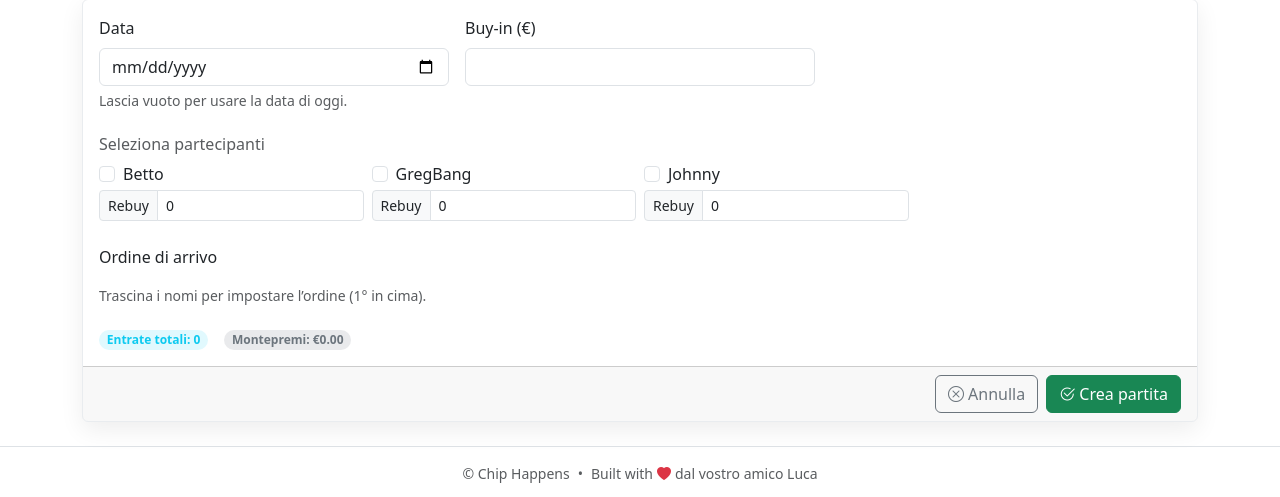
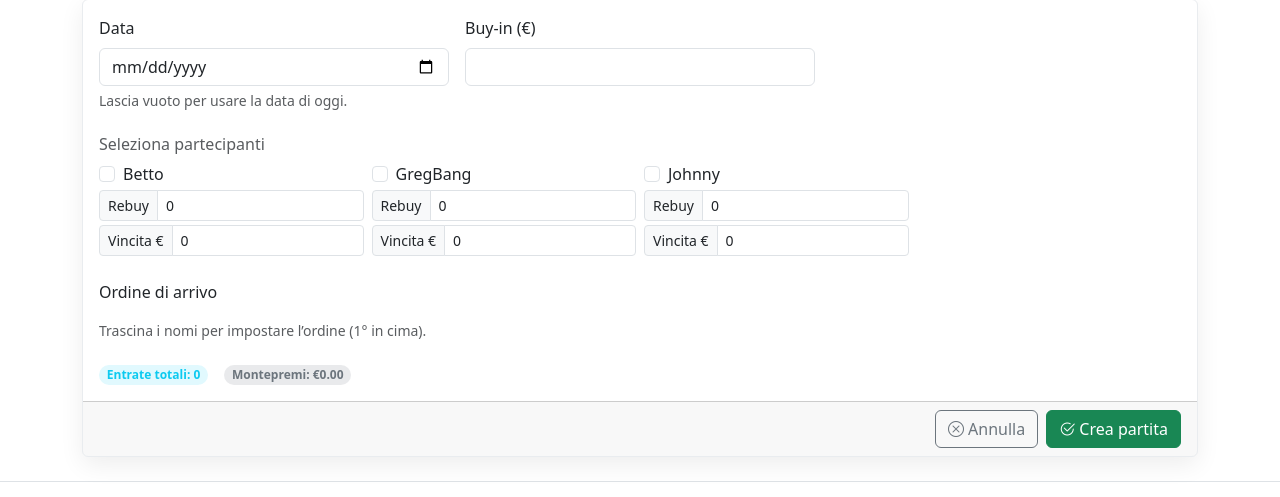
Before and after one commit to lucadenegri-dev/chiphappens, a Flask app: page /games/new in a window 1280 px wide. Shown: the part 127-624 px from the top of the page. Run offline with Flask 3, Linux system fonts and the light colour scheme; the visitor is signed in with stand-in values (Sample User, id 1).

Commit message:
Add manual prize input for participants
Added a manual prize input field for each participant.

```diff
--- a/templates/game_new.html
+++ b/templates/game_new.html
@@ -29,6 +29,11 @@
             <div class="input-group input-group-sm mt-1">
               <span class="input-group-text">Rebuy</span>
               <input type="number" class="form-control" name="rebuy_{{pid}}" value="0" min="0" step="1">
+            </div>
+            <!-- NUOVO: campo per la vincita manuale -->
+            <div class="input-group input-group-sm mt-1">
+              <span class="input-group-text">Vincita €</span>
+              <input type="number" class="form-control" name="prize_{{pid}}" value="0" min="0" step="0.01">
             </div>
           </div>
         {% endfor %}
```
